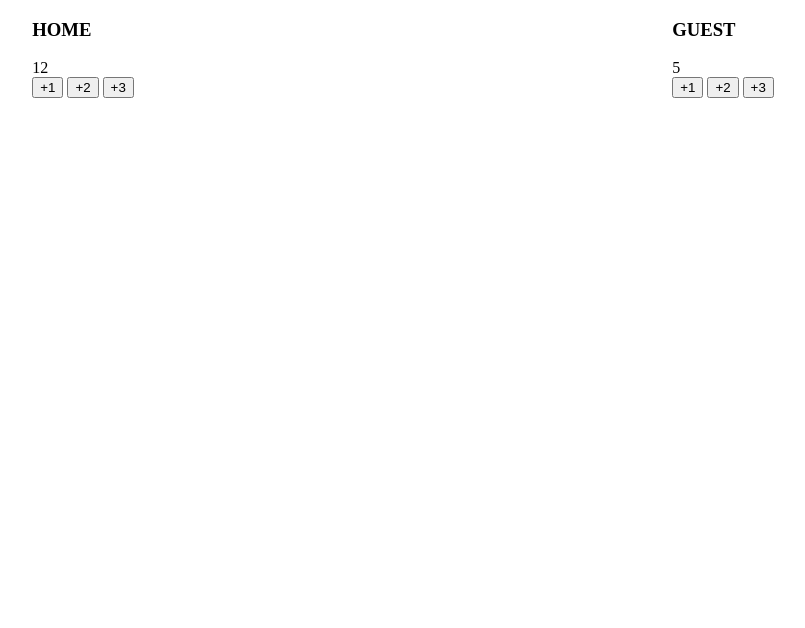
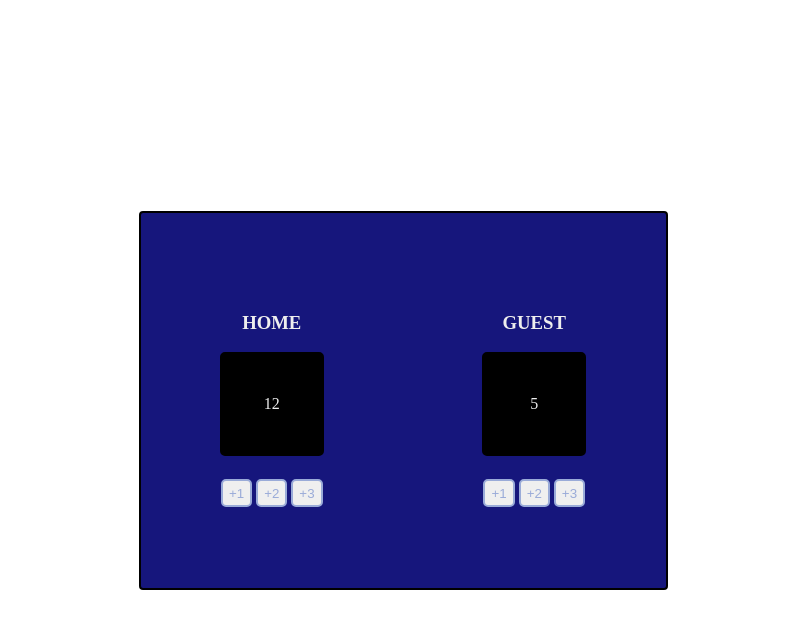
Before and after one commit to GoochMagooch/scrimba_coding_challenges, a plain HTML site: page scoreboard/index.html in a window 1280 px wide. Shown: the whole page, without its empty margins (237-1042 px from the left). Drawn offline with Linux system fonts and the light colour scheme.

Commit message:
Add styling to scoreboard

```diff
--- a/scoreboard/styles.css
+++ b/scoreboard/styles.css
@@ -1,22 +1,74 @@
 body {
     margin: 0;
+    display: flex;
+    align-items: center;
 }
 
 .container {
     display: flex;
     justify-content: space-around;
+    align-items: center;
+    border: 2px solid black;
+    max-width: 50%;
+    max-height: 50%;
+    margin: auto;
+    height: 375px;
+    width: 525px;
+    border-radius: 4px;
+    background-color: rgb(22, 22, 124);
 }
 
-.home {
+h3 {
+    color: #EEEEEE;
+}
+
+.score-container {
     display: flex;
     flex-direction: column;
     align-items: center;
-    border: 2px solid black;
+    justify-content: space-around;
 }
 
-.guest {
+#home-score {
     display: flex;
-    flex-direction: column;
+    justify-content: center;
     align-items: center;
     border: 2px solid black;
+    border-radius: 5px;
+    color: #EEEEEE;
+    height: 100px;
+    width: 100px;
+    background-color: black;
 }
+
+#new-game {
+    height: 50px;
+}
+
+#guest-score {
+    display: flex;
+    justify-content: center;
+    align-items: center;
+    border: 2px solid black;
+    border-radius: 5px;
+    color: #EEEEEE;
+    height: 100px;
+    width: 100px;
+    background-color: black;
+}
+
+button {
+    height: 28px;
+    border-radius: 5px;
+    border: 2px solid #9AABD8;
+    color: #9AABD8;
+}
+
+.buttons {
+    margin-top: 23px;
+}
+
+/* point button border #9AABD8 */
+/* point color #F94F6D*/
+/* HOME/GUEST color #EEEEEE */
+/* point background color #080001 */
```
